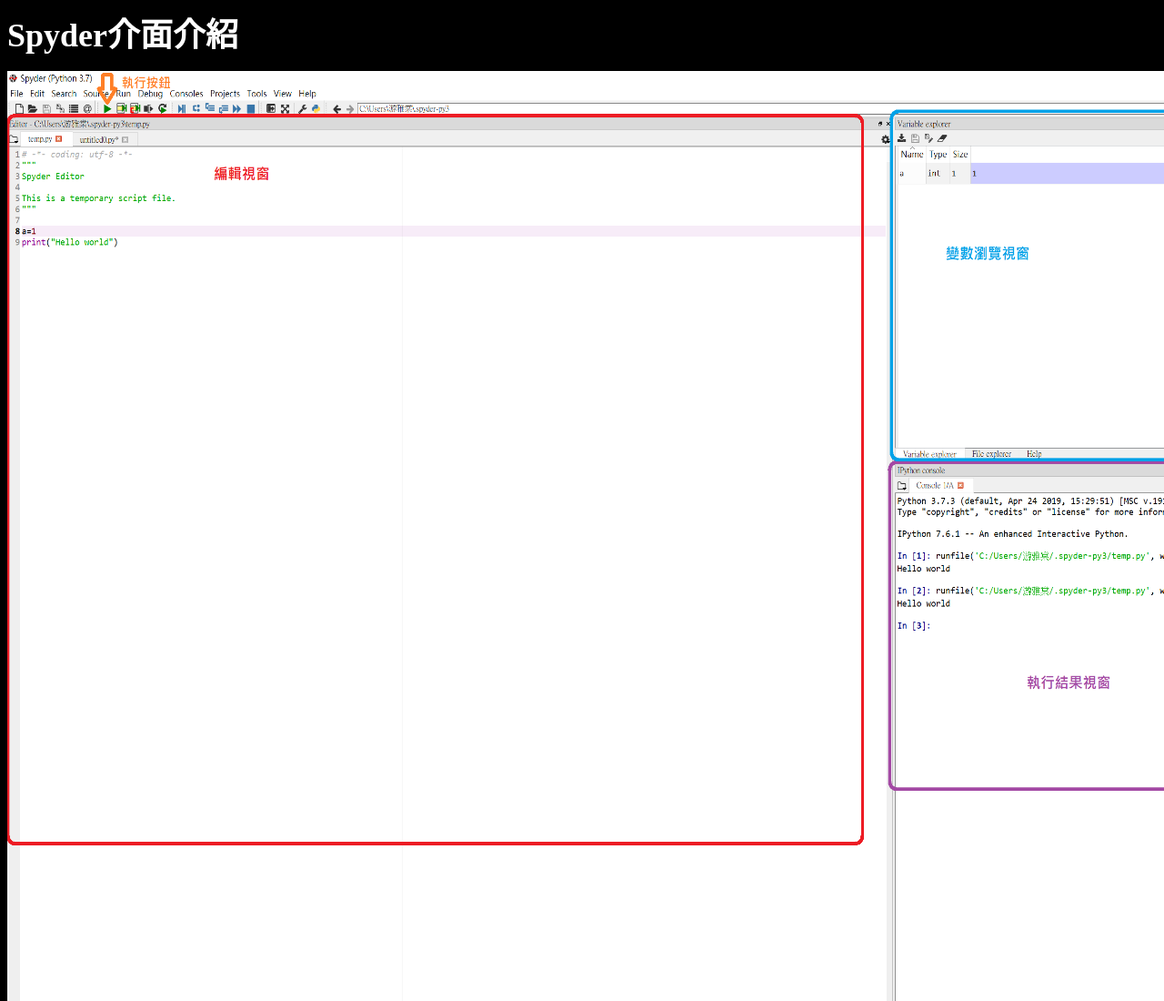
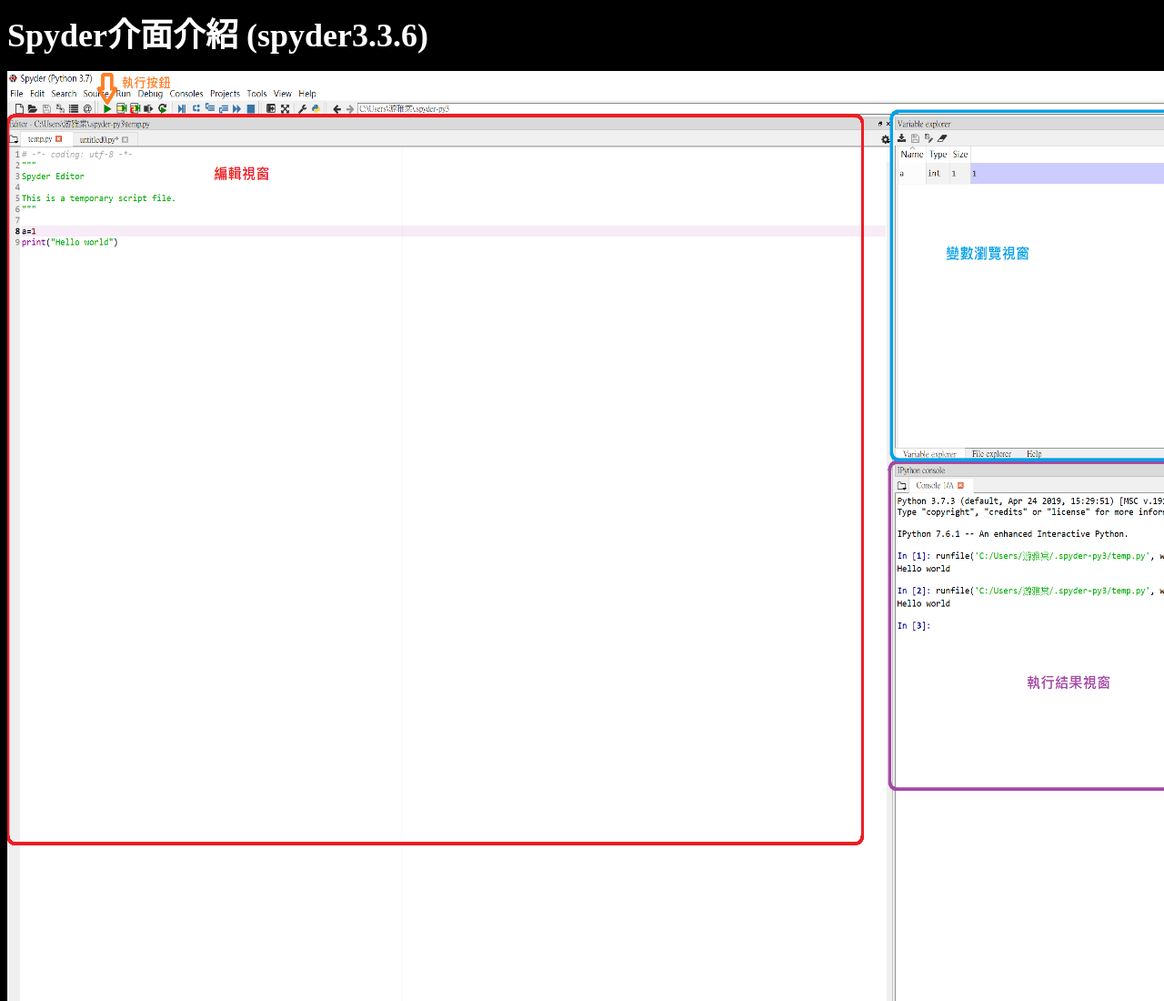
Before and after one commit to YatangYu/spyder-guiding, a plain HTML site: page index.html in a window 1280 px wide. Shown: the top 1100 px of the page at 91% size. Drawn offline with Linux system fonts and the light colour scheme.

Commit message:
Update index.html

```diff
--- a/index.html
+++ b/index.html
@@ -6,7 +6,7 @@
     <title>Spyder介面介紹</title>
   </head>
   <body>
-<h1>Spyder介面介紹</h1>
+<h1>Spyder介面介紹 (spyder3.3.6)</h1>
 <img  src="window.png" width="1850" height="1100">
 <ol>
   <li><mark>編輯視窗:</mark>編寫程式的地方</li>
```
